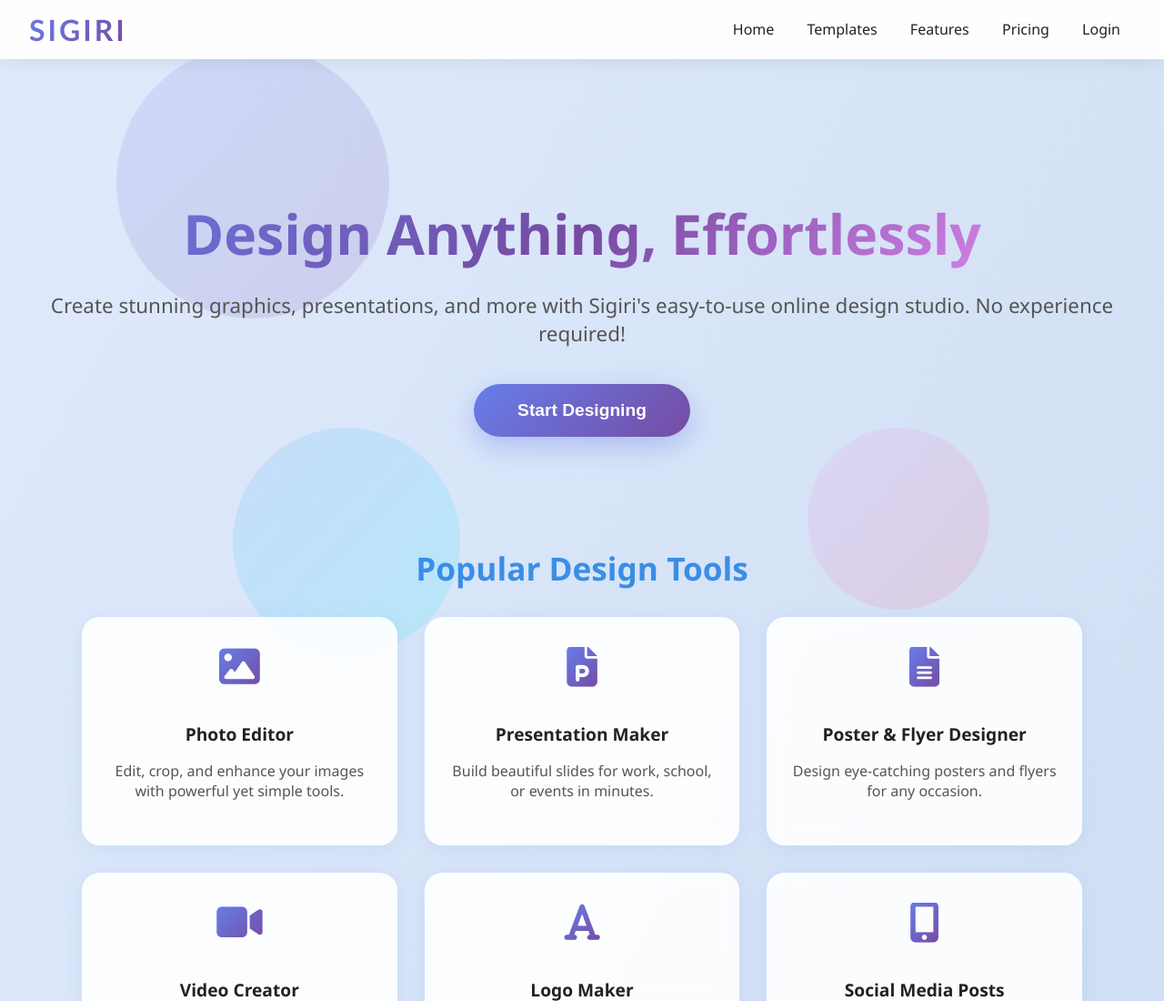
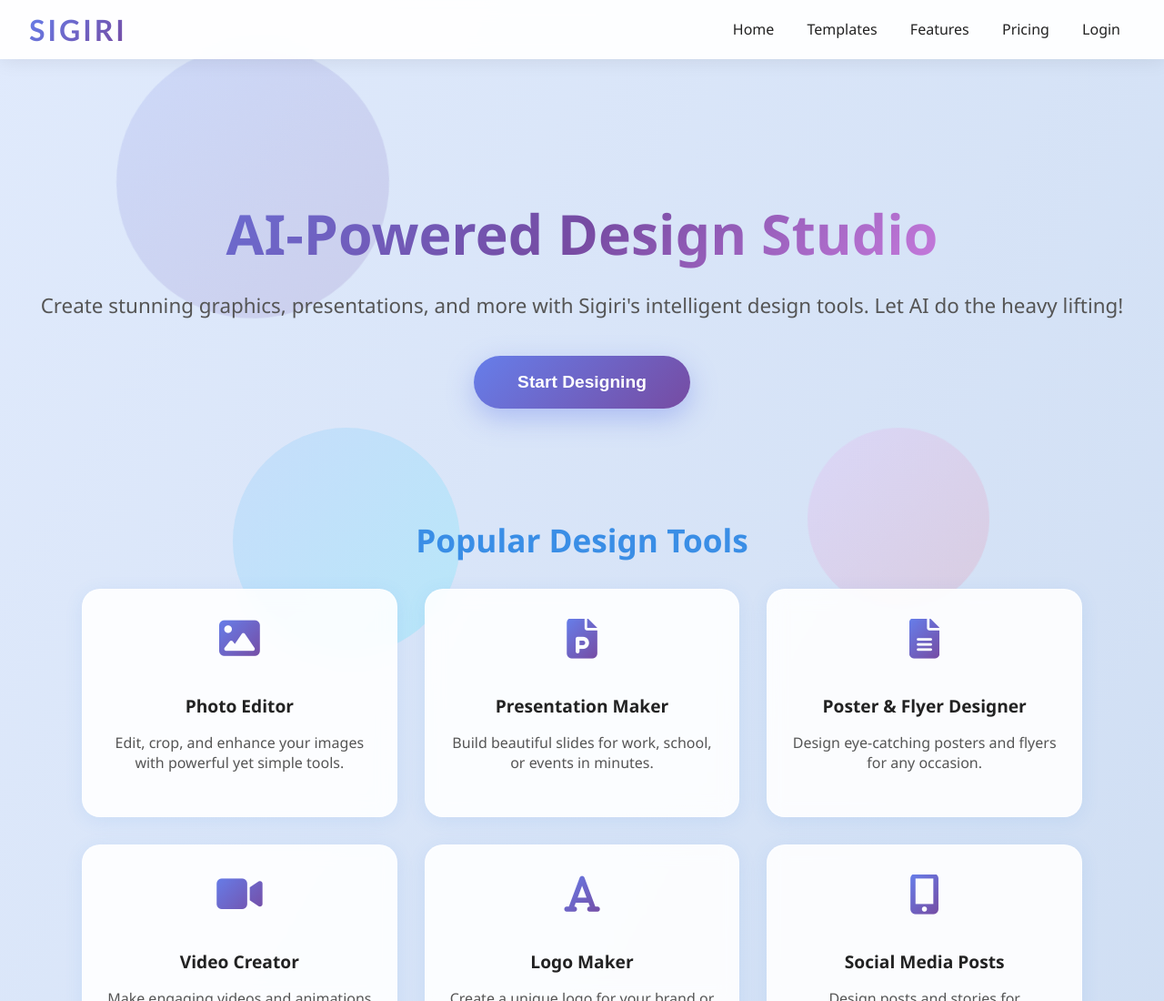
Before and after one commit to perera176-commits/Sigiri, a plain HTML site: page frontend/index.html in a window 1280 px wide. Shown: the top 1100 px of the page at 91% size. Drawn offline with Linux system fonts and the light colour scheme.

Commit message:
Update hero heading to emphasize AI-powered design capabilities

```diff
--- a/frontend/index.html
+++ b/frontend/index.html
@@ -260,8 +260,8 @@
         </nav>
     </div>
     <section class="hero">
-        <h1>Design Anything, Effortlessly</h1>
-        <p>Create stunning graphics, presentations, and more with Sigiri's easy-to-use online design studio. No experience required!</p>
+        <h1>AI-Powered Design Studio</h1>
+        <p>Create stunning graphics, presentations, and more with Sigiri's intelligent design tools. Let AI do the heavy lifting!</p>
         <button class="cta-btn"><span>Start Designing</span></button>
     </section>
     <section class="tools-section">
```
